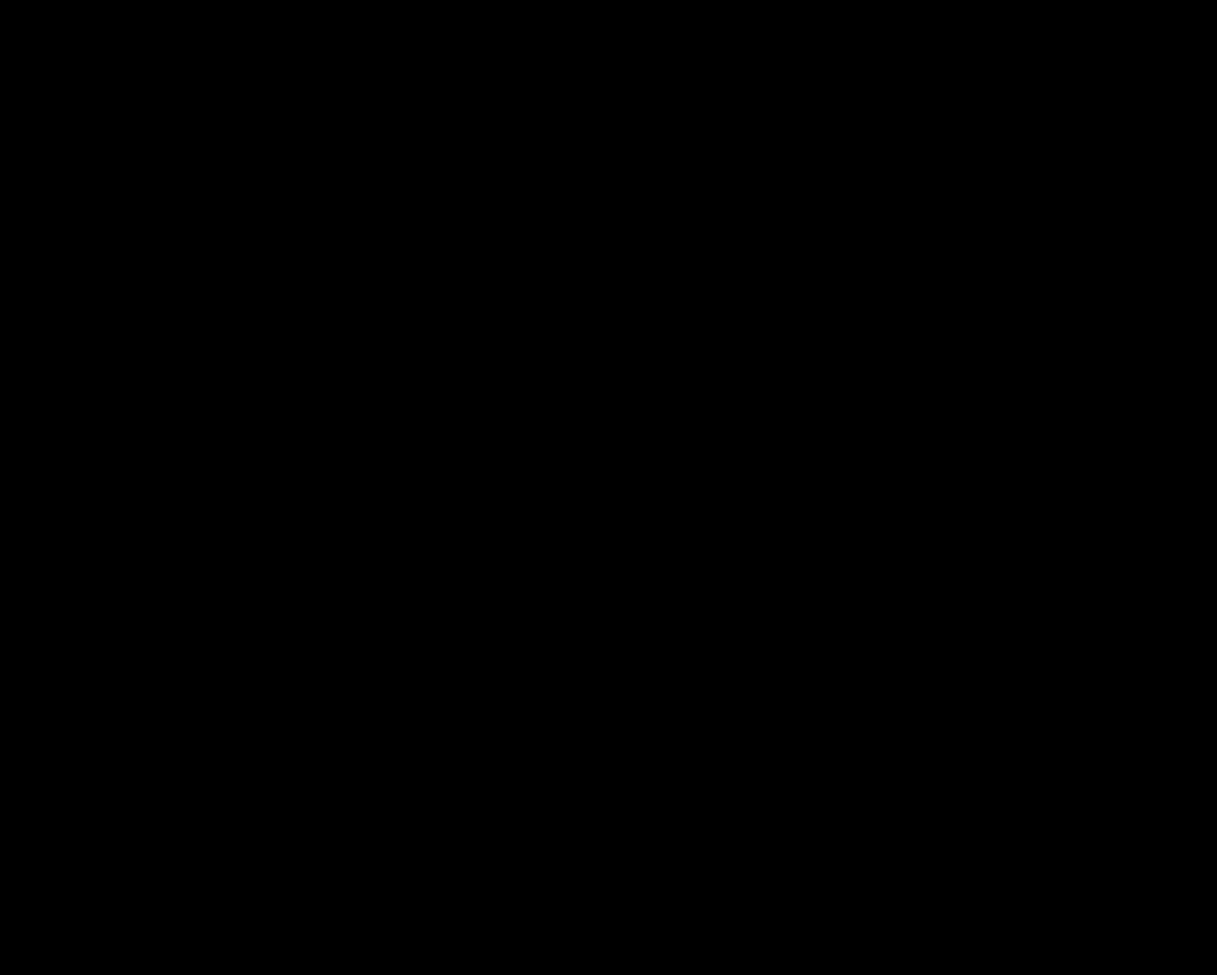
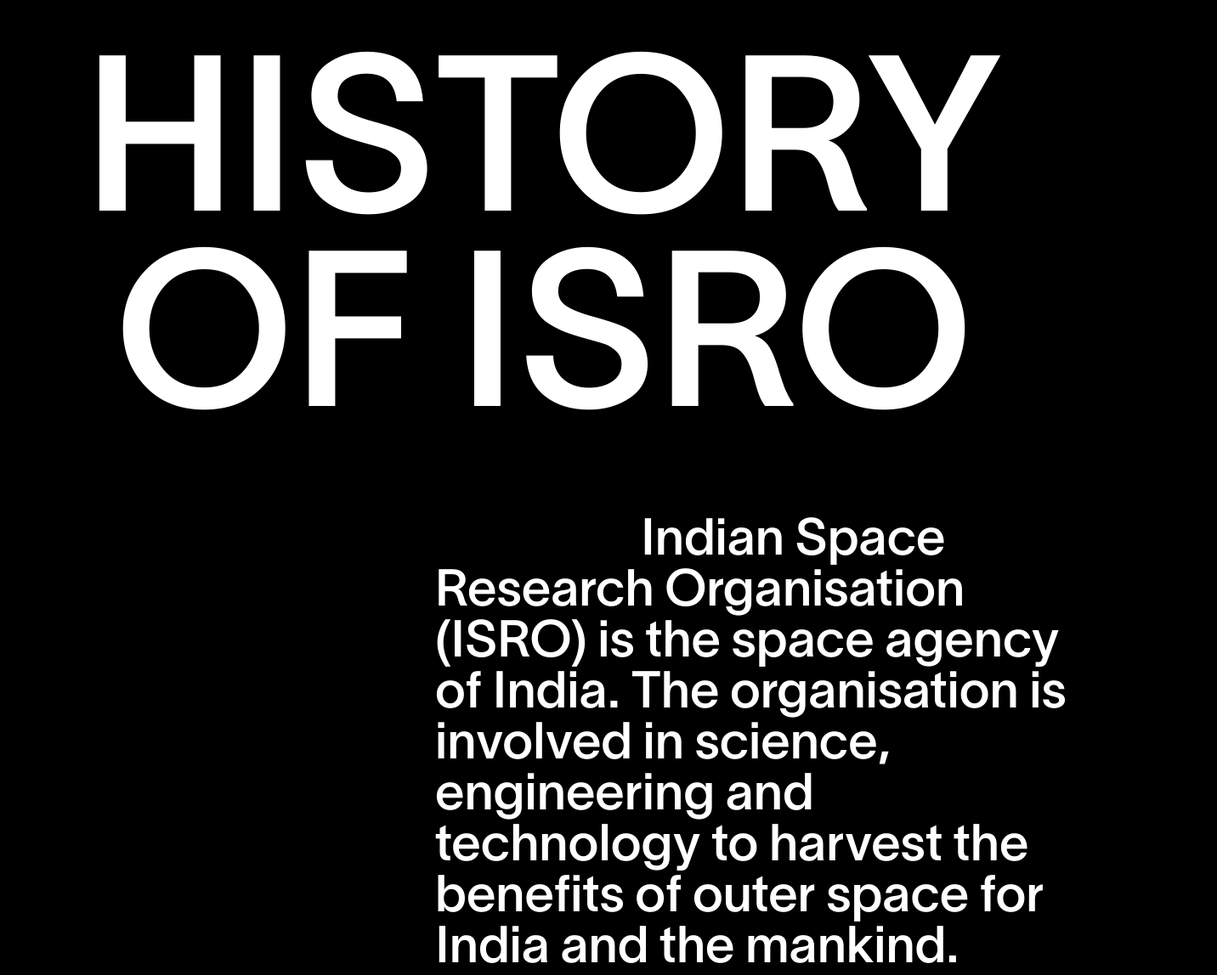
Before and after one commit to Tanay-77/ISRO, a React (Vite) app: page /history in a window 1280 px wide. Shown: the part 373-1521 px from the top of the page at 85% size, 1432 px wide, since content can reach past the window. Before the commit the page ends 800 px from the top, so only its background shows below. Built offline with nearby package versions, Linux system fonts and the light colour scheme.

Commit message:
history page started

```diff
--- a/src/pages/History.jsx
+++ b/src/pages/History.jsx
@@ -2,10 +2,15 @@
 
 const History = () => {
   return (
-    <div className='font-[font2] '>
+    <div>
+      <div className='font-[font2] text-white'>
       <div className='mt-[55vh] '>
-        <h1 className='text-[20vw] text-center uppercase leading-[18vw]'>hflaljskd</h1>
+          <h1 className='text-[20vw] text-center uppercase leading-[18vw]'>History of ISRO</h1>
       </div>
+      <div className='pl-[40%] mt-20'>
+        <p className='text-6xl '>&nbsp;&nbsp;&nbsp;&nbsp;&nbsp;&nbsp;&nbsp;&nbsp;&nbsp;&nbsp;&nbsp;&nbsp;&nbsp;&nbsp;Indian Space Research Organisation (ISRO) is the space agency of India. The organisation is involved in science, engineering and technology to harvest the benefits of outer space for India and the mankind. </p>
+      </div>
+    </div>
     </div>
   )
 }
```
